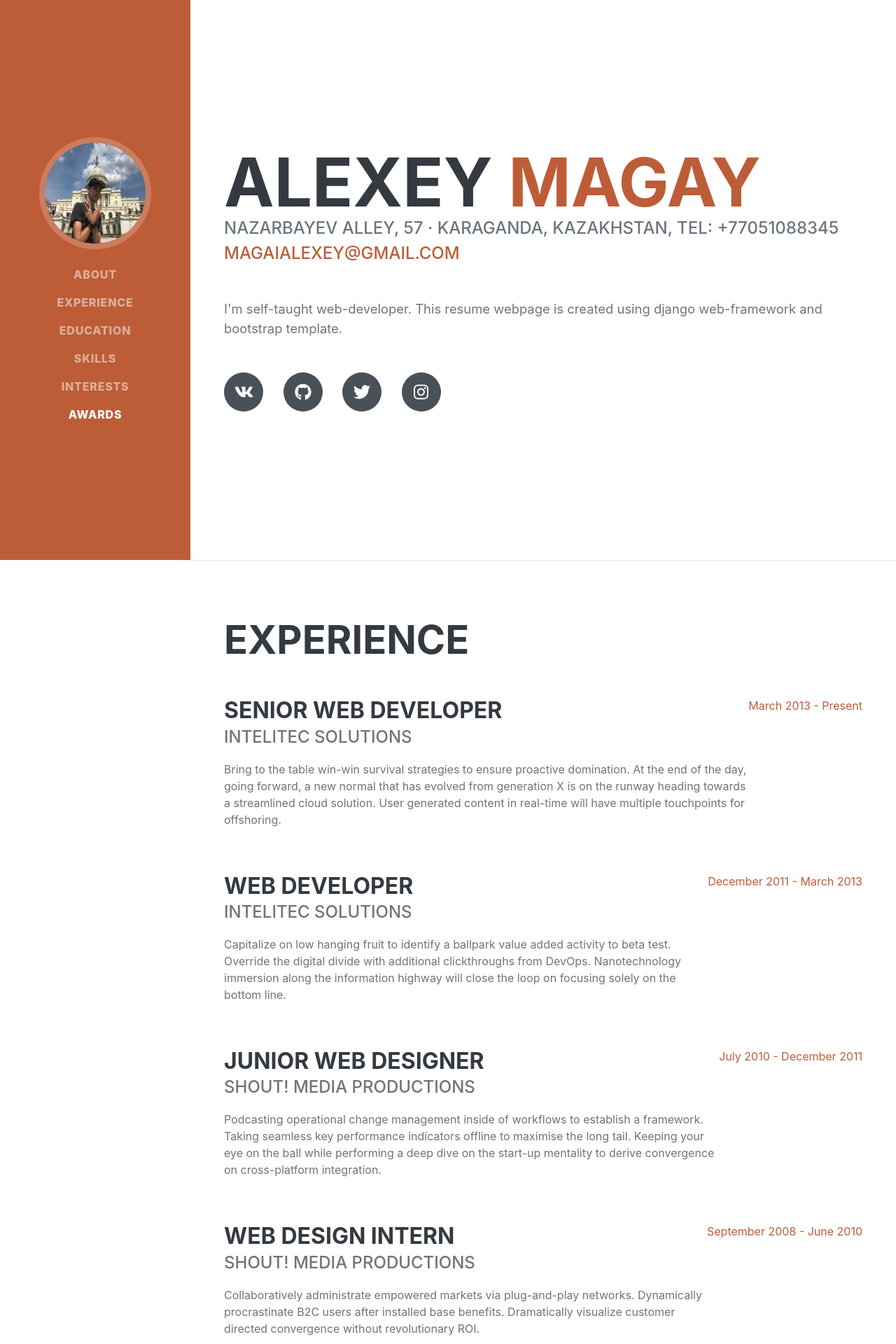
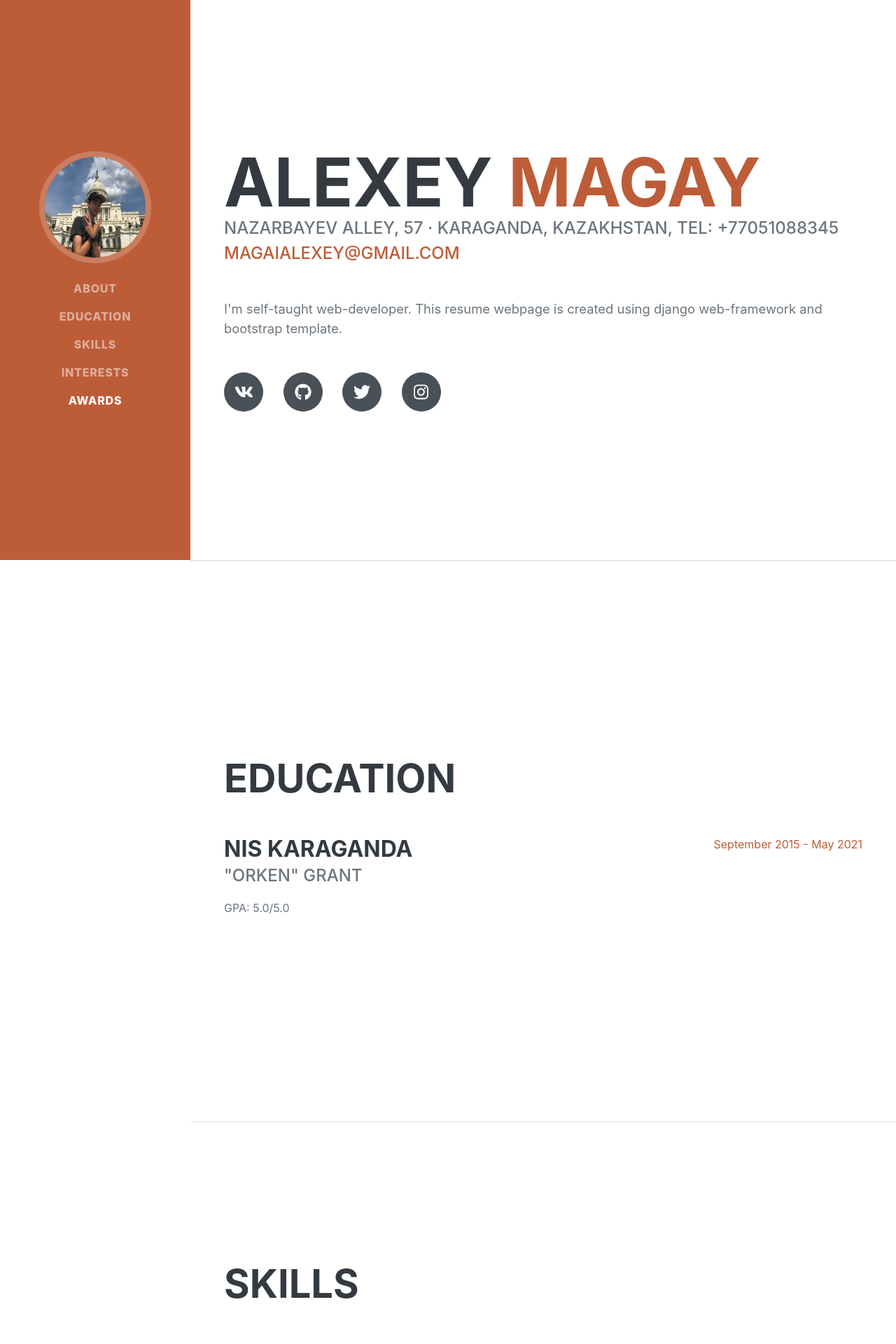
Before and after one commit to magai2002/resume, a Django app: template webpage/templates/index.html in a window 1280 px wide. Shown: the top 1920 px of the page at 70% size. Run offline with Django 3.2, Linux system fonts and the light colour scheme; the template is opened without the code that fills it, so the values that code supplies are empty; some libraries are stand-ins or nearby versions; some web fonts are replaced.

Commit message:
changed resume page

```diff
--- a/webpage/templates/index.html
+++ b/webpage/templates/index.html
@@ -29,7 +29,6 @@
             <div class="collapse navbar-collapse" id="navbarSupportedContent">
                 <ul class="navbar-nav">
                     <li class="nav-item"><a class="nav-link js-scroll-trigger" href="#about">About</a></li>
-                    <li class="nav-item"><a class="nav-link js-scroll-trigger" href="#experience">Experience</a></li>
                     <li class="nav-item"><a class="nav-link js-scroll-trigger" href="#education">Education</a></li>
                     <li class="nav-item"><a class="nav-link js-scroll-trigger" href="#skills">Skills</a></li>
                     <li class="nav-item"><a class="nav-link js-scroll-trigger" href="#interests">Interests</a></li>
@@ -53,72 +52,27 @@
                     <p class="lead mb-5">I'm self-taught web-developer. This resume webpage is created using django web-framework and bootstrap template.</p>
                     <div class="social-icons">
                         <a class="social-icon" href="https://vk.com/alexma2002"><i class="fab fa-vk"></i></a>
-                        <a class="social-icon" href="#"><i class="fab fa-github"></i></a>
+                        <a class="social-icon" href="https://github.com/magai2002"><i class="fab fa-github"></i></a>
                         <a class="social-icon" href="#"><i class="fab fa-twitter"></i></a>
-                        <a class="social-icon" href="#"><i class="fab fa-instagram"></i></a>
+                        <a class="social-icon" href="https://www.instagram.com/alex_ma2002/"><i class="fab fa-instagram"></i></a>
                     </div>
                 </div>
             </section>
             <hr class="m-0" />
             <!-- Experience-->
-            <section class="resume-section" id="experience">
-                <div class="resume-section-content">
-                    <h2 class="mb-5">Experience</h2>
-                    <div class="d-flex flex-column flex-md-row justify-content-between mb-5">
-                        <div class="flex-grow-1">
-                            <h3 class="mb-0">Senior Web Developer</h3>
-                            <div class="subheading mb-3">Intelitec Solutions</div>
-                            <p>Bring to the table win-win survival strategies to ensure proactive domination. At the end of the day, going forward, a new normal that has evolved from generation X is on the runway heading towards a streamlined cloud solution. User generated content in real-time will have multiple touchpoints for offshoring.</p>
-                        </div>
-                        <div class="flex-shrink-0"><span class="text-primary">March 2013 - Present</span></div>
-                    </div>
-                    <div class="d-flex flex-column flex-md-row justify-content-between mb-5">
-                        <div class="flex-grow-1">
-                            <h3 class="mb-0">Web Developer</h3>
-                            <div class="subheading mb-3">Intelitec Solutions</div>
-                            <p>Capitalize on low hanging fruit to identify a ballpark value added activity to beta test. Override the digital divide with additional clickthroughs from DevOps. Nanotechnology immersion along the information highway will close the loop on focusing solely on the bottom line.</p>
-                        </div>
-                        <div class="flex-shrink-0"><span class="text-primary">December 2011 - March 2013</span></div>
-                    </div>
-                    <div class="d-flex flex-column flex-md-row justify-content-between mb-5">
-                        <div class="flex-grow-1">
-                            <h3 class="mb-0">Junior Web Designer</h3>
-                            <div class="subheading mb-3">Shout! Media Productions</div>
-                            <p>Podcasting operational change management inside of workflows to establish a framework. Taking seamless key performance indicators offline to maximise the long tail. Keeping your eye on the ball while performing a deep dive on the start-up mentality to derive convergence on cross-platform integration.</p>
-                        </div>
-                        <div class="flex-shrink-0"><span class="text-primary">July 2010 - December 2011</span></div>
-                    </div>
-                    <div class="d-flex flex-column flex-md-row justify-content-between">
-                        <div class="flex-grow-1">
-                            <h3 class="mb-0">Web Design Intern</h3>
-                            <div class="subheading mb-3">Shout! Media Productions</div>
-                            <p>Collaboratively administrate empowered markets via plug-and-play networks. Dynamically procrastinate B2C users after installed base benefits. Dramatically visualize customer directed convergence without revolutionary ROI.</p>
-                        </div>
-                        <div class="flex-shrink-0"><span class="text-primary">September 2008 - June 2010</span></div>
-                    </div>
-                </div>
-            </section>
             <hr class="m-0" />
             <!-- Education-->
             <section class="resume-section" id="education">
                 <div class="resume-section-content">
                     <h2 class="mb-5">Education</h2>
-                    <div class="d-flex flex-column flex-md-row justify-content-between mb-5">
-                        <div class="flex-grow-1">
-                            <h3 class="mb-0">University of Colorado Boulder</h3>
-                            <div class="subheading mb-3">Bachelor of Science</div>
-                            <div>Computer Science - Web Development Track</div>
-                            <p>GPA: 3.23</p>
-                        </div>
-                        <div class="flex-shrink-0"><span class="text-primary">August 2006 - May 2010</span></div>
-                    </div>
+
                     <div class="d-flex flex-column flex-md-row justify-content-between">
                         <div class="flex-grow-1">
-                            <h3 class="mb-0">James Buchanan High School</h3>
-                            <div class="subheading mb-3">Technology Magnet Program</div>
-                            <p>GPA: 3.56</p>
+                            <h3 class="mb-0">NIS Karaganda</h3>
+                            <div class="subheading mb-3">"Orken" Grant</div>
+                            <p>GPA: 5.0/5.0</p>
                         </div>
-                        <div class="flex-shrink-0"><span class="text-primary">August 2002 - May 2006</span></div>
+                        <div class="flex-shrink-0"><span class="text-primary">September 2015 - May 2021</span></div>
                     </div>
                 </div>
             </section>
@@ -168,8 +122,8 @@
             <section class="resume-section" id="interests">
                 <div class="resume-section-content">
                     <h2 class="mb-5">Interests</h2>
-                    <p>Apart from being a web developer, I enjoy most of my time being outdoors. In the winter, I am an avid skier and novice ice climber. During the warmer months here in Colorado, I enjoy mountain biking, free climbing, and kayaking.</p>
-                    <p class="mb-0">When forced indoors, I follow a number of sci-fi and fantasy genre movies and television shows, I am an aspiring chef, and I spend a large amount of my free time exploring the latest technology advancements in the front-end web development world.</p>
+                    <p>Apart from learning web development, I am a huge sports fan. All year long I enjoy playing basketball outside or in the gym. Recently, I've also started to do daily morning runs. In winter, I spend my time perfecting my skiing skills.</p>
+                    <p class="mb-0">Most of my time I spend indoors. At home I enjoy watching various movies and tv-shows. Personally, I prefer 80's sci-fi films like Back to the Future or Star Wars. Apart from that, I spend time reading books and articles in order to grow both spiritually and intellectually.</p>
                 </div>
             </section>
             <hr class="m-0" />
@@ -180,41 +134,27 @@
                     <ul class="fa-ul mb-0">
                         <li>
                             <span class="fa-li"><i class="fas fa-trophy text-warning"></i></span>
-                            Google Analytics Certified Developer
-                        </li>
-                        <li>
-                            <span class="fa-li"><i class="fas fa-trophy text-warning"></i></span>
-                            Mobile Web Specialist - Google Certification
+                            1
+                            <sup>st</sup>
+                            Place - Karaganda district - Mathematics Olympiad 2017
                         </li>
                         <li>
                             <span class="fa-li"><i class="fas fa-trophy text-warning"></i></span>
                             1
                             <sup>st</sup>
-                            Place - University of Colorado Boulder - Emerging Tech Competition 2009
+                            Place - Karaganda City - Physics Olympiad 2019
                         </li>
                         <li>
                             <span class="fa-li"><i class="fas fa-trophy text-warning"></i></span>
                             1
                             <sup>st</sup>
-                            Place - University of Colorado Boulder - Adobe Creative Jam 2008 (UI Design Category)
-                        </li>
-                        <li>
-                            <span class="fa-li"><i class="fas fa-trophy text-warning"></i></span>
-                            2
-                            <sup>nd</sup>
-                            Place - University of Colorado Boulder - Emerging Tech Competition 2008
+                            Place - Nazarbayev Intellectual School - Physics Olympiad 2019
                         </li>
                         <li>
                             <span class="fa-li"><i class="fas fa-trophy text-warning"></i></span>
                             1
-                            <sup>st</sup>
-                            Place - James Buchanan High School - Hackathon 2006
-                        </li>
-                        <li>
-                            <span class="fa-li"><i class="fas fa-trophy text-warning"></i></span>
-                            3
-                            <sup>rd</sup>
-                            Place - James Buchanan High School - Hackathon 2005
+                            <sup>nd</sup>
+                            Place - Nazarbayev Intellectual School - Physics Olympiad 2018
                         </li>
                     </ul>
                 </div>
```
